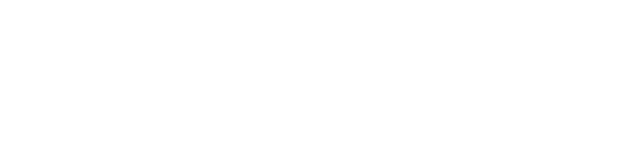
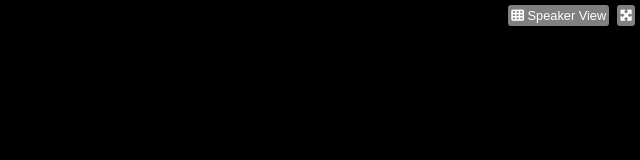
Before and after one commit to felicetto13/html-css-zoom, a plain HTML site: page index.html in a window 1280 px wide. Shown: the whole page, without its empty margins (640-1280 px from the left). Drawn offline with Linux system fonts and the light colour scheme.

Commit message:
end header page

```diff
--- a/css/style.css
+++ b/css/style.css
@@ -10,11 +10,44 @@
     --bg-color: #000000;
     --green-color: green;
     --red-color: red;
+    --btn-color: gray;
 }
 
 /* selector style */
 body {
     font-family: sans-serif;
+    height: 100vh;
+    background-color: var(--bg-color);
 }
 
 /* classes style */
+.d-flex {
+    display: flex;
+}
+.gap {
+    gap: .5rem;
+}
+.header-container {
+    align-items: flex-start;
+    justify-content: flex-end;
+    width: 100%;
+    height: 50px;
+    padding-top: 5px;
+    padding-right: 5px;
+}
+.header-container a {
+    text-decoration: none;
+    color: white;
+}
+.btn {
+    padding: .20rem;
+    background-color: var(--btn-color);
+    font-size: .8rem;
+    cursor: pointer;
+    border-radius: 3px;
+}
+
+.btn:hover {
+    padding-left: .30rem;
+    padding-right: .30rem;
+}
--- a/index.html
+++ b/index.html
@@ -5,11 +5,14 @@
     <meta http-equiv="X-UA-Compatible" content="IE=edge">
     <meta name="viewport" content="width=device-width, initial-scale=1.0">
     <title>Zoom</title>
+    <link rel="stylesheet" href="css/style.css">
+    <link rel="stylesheet" href="https://cdnjs.cloudflare.com/ajax/libs/font-awesome/6.1.1/css/all.min.css">
 </head>
 <body>
     <!-- header page -->
-    <div class="header-container">
-
+    <div class="header-container d-flex gap">
+        <a href="#" class="btn"><i class="fa-solid fa-table-cells"></i></i> Speaker View</a>
+        <a href="#" class="btn"><i class="fa-solid fa-maximize"></i></a>
     </div>
     <!-- main container user -->
     <div class="main-container"></div>
```
